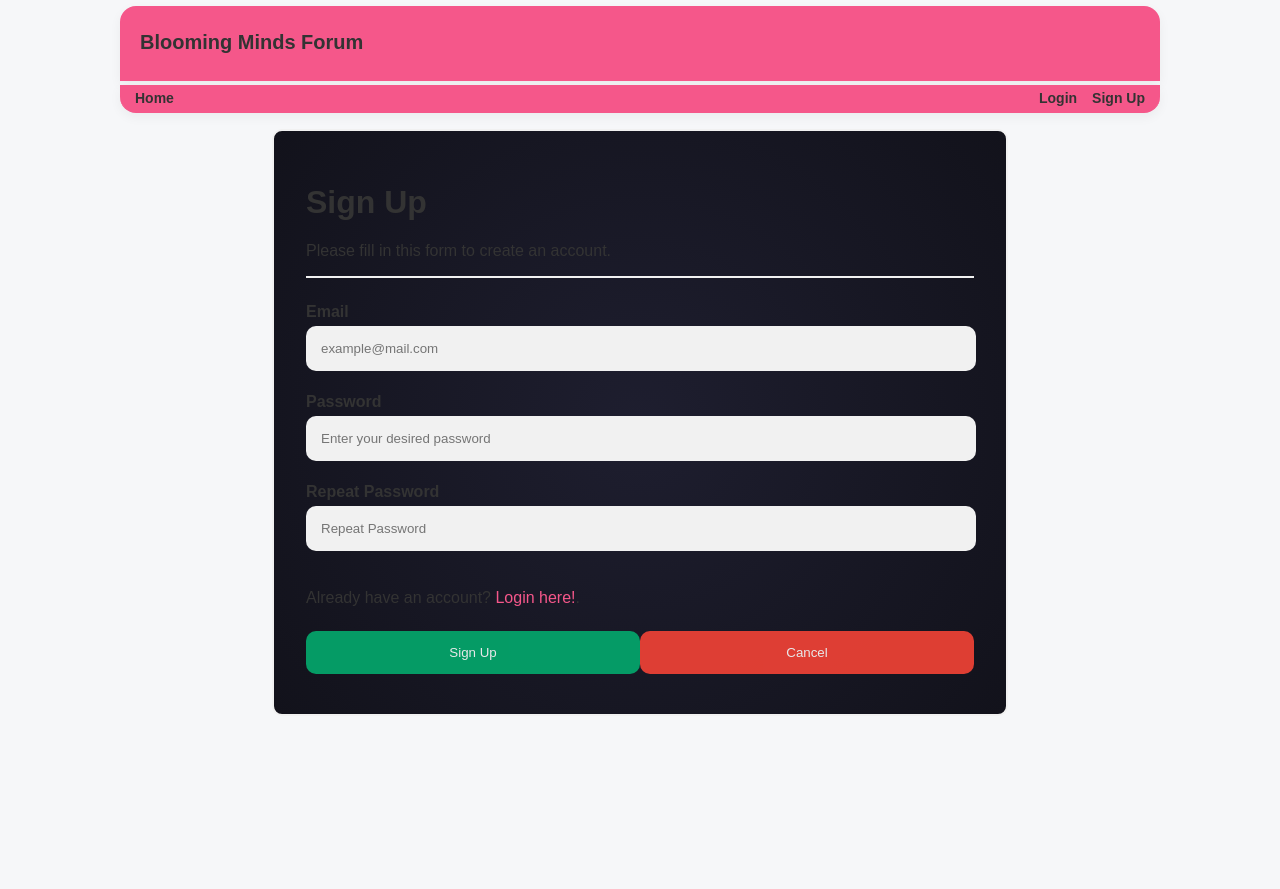
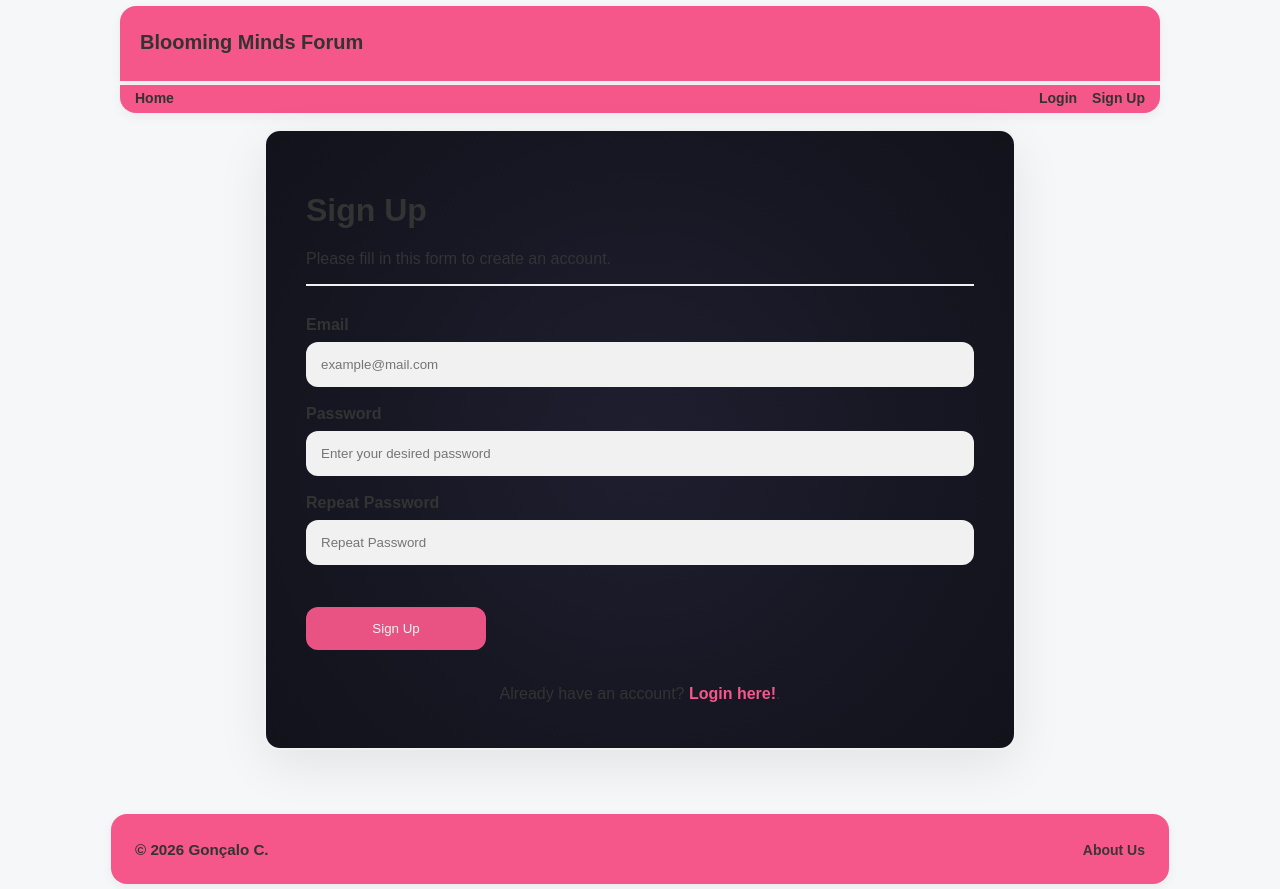
Before and after one commit to Goncalo-C2003/blooming-minds, a Vue app in the folder frontend/: page /signup in a window 1280 px wide. Before the commit the page ends 800 px from the top, so only its background shows below. Built offline with nearby package versions, Linux system fonts and the light colour scheme.

Commit message:
creating footer component and refactoring login and signup forms

```diff
--- a/frontend/src/App.vue
+++ b/frontend/src/App.vue
@@ -3,12 +3,18 @@
     <main class="view-wrap">
       <router-view />
     </main>
+    <Footer />
   </div>
 </template>
 
 <script>
-export default
-{
-  name: 'App'
-}
+import Footer from "@/components/Footer.vue";
+import "@/css/Footer.css";
+
+export default {
+  name: 'App',
+  components: {
+    Footer
+  }
+};
 </script>
--- a/frontend/src/components/Footer.vue
+++ b/frontend/src/components/Footer.vue
@@ -0,0 +1,16 @@
+<template>
+  <footer class="app-footer">
+    <div class="footer-left">
+      <span>© 2026 Gonçalo C.</span>
+    </div>
+    <div class="footer-right">
+      <button type="button" class="footer-button navbar-item">About Us</button>
+    </div>
+  </footer>
+</template>
+
+<script>
+export default {
+  name: 'Footer'
+};
+</script>
--- /dev/null
+++ b/frontend/src/components/Form.vue
@@ -0,0 +1,30 @@
+<template>
+  <form class="form">
+    <div class="container">
+      <slot name="heading">
+        <h1>Form</h1>
+      </slot>
+      <slot name="description">
+        <p>Use this form to submit your data.</p>
+      </slot>
+      <hr />
+      <slot name="fields">
+        <p>Add form fields here.</p>
+      </slot>
+      <div class="clearfix">
+        <slot name="actions">
+          <button type="submit" class="actnbtn">Submit</button>
+        </slot>
+      </div>
+      <div class="extra">
+        <slot name="extra"></slot>
+      </div>
+    </div>
+  </form>
+</template>
+
+<script>
+export default {
+  name: 'Form'
+};
+</script>
--- /dev/null
+++ b/frontend/src/css/Footer.css
@@ -0,0 +1,47 @@
+.app-footer {
+  display: flex;
+  justify-content: space-between;
+  align-items: center;
+  gap: 1rem;
+  padding: 18px 24px;
+  margin: 64px auto 0.7vh;
+  max-width: 1010px;
+  background-color: #F5578A !important;
+  color: white;
+  border-top: 2px solid var(--accent);
+  border-radius: 1rem;
+  box-shadow: var(--card-shadow);
+}
+
+.footer-left {
+  color: var(--text);
+  font-weight: bold;
+  font-size: 0.95rem;
+}
+
+.footer-right {
+  display: flex;
+  justify-content: flex-end;
+}
+
+.footer-button {
+  background: transparent;
+  color: inherit;
+  border: none;
+  padding: 0;
+  cursor: pointer;
+  font-weight: bold;
+  font-size: 14px;
+}
+
+@media (max-width: 640px) {
+  .app-footer {
+    flex-direction: column;
+    align-items: stretch;
+    text-align: center;
+  }
+
+  .footer-right {
+    justify-content: center;
+  }
+}
--- /dev/null
+++ b/frontend/src/css/Form.css
@@ -0,0 +1,86 @@
+.form {
+  max-width: 700px;
+  margin: auto;
+  border: 2px solid #f1f1f1;
+  padding: 24px;
+  background-color: var(--card);
+  border-radius: 16px;
+  box-shadow: 0 16px 50px rgba(0, 0, 0, 0.08);
+}
+
+label {
+  display: block;
+  margin: 14px 0 8px;
+  font-weight: 600;
+}
+
+input[type=text], input[type=password] {
+  width: 100%;
+  padding: 15px;
+  margin: 0 0 18px;
+  display: block;
+  border: none;
+  background: #f1f1f1;
+  border-radius: 12px;
+  box-sizing: border-box;
+}
+
+input[type=text]:focus, input[type=password]:focus {
+  background-color: #e8e8e8 !important;
+  outline: none;
+  box-shadow: 0 0 0 3px rgba(4, 170, 109, 0.12);
+}
+
+hr {
+  border: 1px solid #f1f1f1;
+  margin-bottom: 30px;
+}
+
+button {
+  color: white;
+  padding: 14px 24px;
+  margin: 8px 0;
+  border: none;
+  cursor: pointer;
+  width: 100%;
+  opacity: 0.95;
+  border-radius: 12px;
+  transition: all 0.18s ease;
+}
+
+button:hover {
+  opacity: 1;
+  transform: translateY(-1px);
+}
+
+.actnbtn {
+  width: auto;
+  display: inline-flex;
+  align-items: center;
+  justify-content: center;
+  margin: 24px auto 0;
+  min-width: 180px;
+  background-color: #F5578A;
+}
+
+.extra {
+  margin-top: 20px;
+  text-align: center;
+}
+
+.extra p {
+  margin: 0;
+  line-height: 1.7;
+}
+
+.container {
+  max-width: 1000px;
+  margin: auto;
+  padding: 16px;
+}
+
+.clearfix::after {
+  content: "";
+  clear: both;
+  display: table;
+}
--- a/frontend/src/css/Login.css
+++ b/frontend/src/css/Login.css
@@ -1,83 +1,22 @@
-.form
-{
-  max-width: 700px;
-  margin: auto;
-  border: 2px solid #f1f1f1;
-  padding: 16px;
-  background-color: var(--card);
-  border-radius: 10px;
+@import "./Form.css";
+
+button {
+  background-color: #04AA6D;
 }
 
-input[type=text], input[type=password]
-{
-  width: 640px;
-  padding: 15px;
-  margin: 5px 0 22px 0;
-  display: inline-block;
-  border: none;
-  background: #f1f1f1;
-  border-radius: 10px;
+button:hover {
+  opacity: 1;
 }
 
-input[type=text]:focus, input[type=password]:focus
-{
-  background-color: #dddddd!important;
-  outline: none;
+.extra {
+  margin-top: 18px;
+  text-align: center;
 }
 
-hr
-{
-  border: 1px solid #f1f1f1;
-  margin-bottom: 25px;
-  min-width: 600px;
+.link {
+  color: #F5578A !important;
+  text-decoration: none;
+  display: inline-block;
+  margin-top: 12px;
+  font-weight: 600;
 }
-
-button
-{
-  background-color: #04AA6D;
-  color: white;
-  padding: 14px 20px;
-  margin: 8px 0;
-  border: none;
-  cursor: pointer;
-  width: 100%;
-  opacity: 0.9;
-  border-radius: 10px;
-}
-
-button:hover
-{
-  opacity:1;
-}
-
-.cancelbtn
-{
-  padding: 14px 20px;
-  background-color: #f44336;
-}
-
-.cancelbtn, .signupbtn
-{
-  float: left;
-  width: 50%;
-}
-
-.container
-{
-  max-width: 1000px;
-  margin: auto;
-  padding: 16px;
-}
-
-.clearfix::after
-{
-  content: "";
-  clear: both;
-  display: table;
-}
-
-.link
-{
-  color: #F5578A!important;
-  text-decoration: none;
-}
--- a/frontend/src/css/Navbar.css
+++ b/frontend/src/css/Navbar.css
@@ -58,8 +58,6 @@
   color: var(--text);
   font-size: 14px;
   font-weight: bold;
-  transition:
-  color 0.2s ease;
 }
 
 .logo
--- a/frontend/src/css/Signup.css
+++ b/frontend/src/css/Signup.css
@@ -1,86 +1,29 @@
-.form
-{
-  max-width: 700px;
-  margin: auto;
-  padding: 16px;
+@import "./Form.css";
 
+.form {
   border: hsl(259, 13%, 28%) 1px solid;
   background-color: hsl(243, 26%, 15%);
   border-radius: 1rem;
-  border: hsl(259, 13%, 28%) 1px solid;
   background-image: radial-gradient(circle, #1e1e2f, #12121b);
 }
 
-input[type=text], input[type=password]
-{
-  width: 640px;
-  padding: 15px;
-  margin: 5px 0 22px 0;
-  display: inline-block;
-  border: none;
-  background: #f1f1f1;
-  border-radius: 10px;
+button {
+  background-color: #04AA6D;
 }
 
-input[type=text]:focus, input[type=password]:focus
-{
-  background-color: #dddddd!important;
-  outline: none;
+button:hover {
+  opacity: 1;
 }
 
-hr
-{
-  border: 1px solid #f1f1f1;
-  margin-bottom: 25px;
-  min-width: 600px;
+.extra {
+  margin-top: 18px;
+  text-align: center;
 }
 
-button
-{
-  background-color: #04AA6D;
-  color: white;
-  padding: 14px 20px;
-  margin: 8px 0;
-  border: none;
-  cursor: pointer;
-  width: 100%;
-  opacity: 0.9;
-  border-radius: 10px;
+.link {
+  color: #F5578A !important;
+  text-decoration: none;
+  display: inline-block;
+  margin-top: 12px;
+  font-weight: 600;
 }
-
-button:hover
-{
-  opacity:1;
-}
-
-.cancelbtn
-{
-  padding: 14px 20px;
-  background-color: #f44336;
-}
-
-.cancelbtn, .signupbtn
-{
-  float: left;
-  width: 50%;
-}
-
-.container
-{
-  max-width: 1000px;
-  margin: auto;
-  padding: 16px;
-}
-
-.clearfix::after
-{
-  content: "";
-  clear: both;
-  display: table;
-}
-
-.link
-{
-  color: #F5578A!important;
-  text-decoration: none;
-}
--- a/frontend/src/views/LoginView.vue
+++ b/frontend/src/views/LoginView.vue
@@ -1,32 +1,45 @@
 <template>
-  <Navbar/>
-  <form class="form">
-  <div class="container">
-    <h1>Login</h1>
-    <p>Welcome back to our community!</p>
-    <hr>
-    <label for="email"><b>Email or Username</b></label>
-    <input type="text" placeholder="example@mail.com" name="email" required>
-    <label for="psw"><b>Password</b></label>
-    <input type="password" placeholder="Enter your desired password" name="psw" required>
-    <p>Don't have an account yet? <router-link to="/login" class="link">Sign up here!</router-link>.</p>
-    <div class="clearfix">
-      <button type="button" class="cancelbtn">Cancel</button>
-      <button type="submit" class="signupbtn">Sign Up</button>
-    </div>
-  </div>
-</form>
+  <Navbar />
+  <Form>
+    <template #heading>
+      <h1>Login</h1>
+    </template>
+
+    <template #description>
+      <p>Welcome back to our community!</p>
+    </template>
+
+    <template #fields>
+      <label for="email"><b>Email or Username</b></label>
+      <input type="text" placeholder="example@mail.com" name="email" required />
+
+      <label for="psw"><b>Password</b></label>
+      <input type="password" placeholder="Enter your desired password" name="psw" required />
+    </template>
+
+    <template #actions>
+      <button type="submit" class="actnbtn">Log In</button>
+    </template>
+
+    <template #extra>
+      <p>
+        Don't have an account yet?
+        <router-link to="/signup" class="link">Sign up here!</router-link>.
+      </p>
+    </template>
+  </Form>
 </template>
 
 <script>
 import "@/css/Login.css";
 import Navbar from "@/components/Navbar.vue";
-export default
-{
+import Form from "@/components/Form.vue";
+
+export default {
   name: 'LoginView',
-  components:
-  {
-    Navbar
+  components: {
+    Navbar,
+    Form
   }
-}
+};
 </script>
--- a/frontend/src/views/SignupView.vue
+++ b/frontend/src/views/SignupView.vue
@@ -1,34 +1,47 @@
 <template>
-  <Navbar/>
-  <form class="form">
-  <div class="container">
-    <h1>Sign Up</h1>
-    <p>Please fill in this form to create an account.</p>
-    <hr>
-    <label for="email"><b>Email</b></label>
-    <input type="text" placeholder="example@mail.com" name="email" required>
-    <label for="psw"><b>Password</b></label>
-    <input type="password" placeholder="Enter your desired password" name="psw" required>
-    <label for="psw-repeat"><b>Repeat Password</b></label>
-    <input type="password" placeholder="Repeat Password" name="psw-repeat" required>
-    <p>Already have an account? <router-link to="/login" class="link">Login here!</router-link>.</p>
-    <div class="clearfix">
-      <button type="submit" class="signupbtn">Sign Up</button>
-      <button type="button" class="cancelbtn">Cancel</button>
-    </div>
-  </div>
-</form>
+  <Navbar />
+  <Form>
+    <template #heading>
+      <h1>Sign Up</h1>
+    </template>
+
+    <template #description>
+      <p>Please fill in this form to create an account.</p>
+    </template>
+
+    <template #fields>
+      <label for="email"><b>Email</b></label>
+      <input type="text" placeholder="example@mail.com" name="email" required />
+
+      <label for="psw"><b>Password</b></label>
+      <input type="password" placeholder="Enter your desired password" name="psw" required />
+
+      <label for="psw-repeat"><b>Repeat Password</b></label>
+      <input type="password" placeholder="Repeat Password" name="psw-repeat" required />
+    </template>
+
+    <template #actions>
+      <button type="submit" class="actnbtn">Sign Up</button>
+    </template>
+
+    <template #extra>
+      <p>
+        Already have an account?
+        <router-link to="/login" class="link">Login here!</router-link>.
+      </p>
+    </template>
+  </Form>
 </template>
 
 <script>
 import "@/css/Signup.css";
 import Navbar from "@/components/Navbar.vue";
-export default
-{
+import Form from "@/components/Form.vue";
+export default {
   name: 'SignupView',
-  components:
-  {
-    Navbar
+  components: {
+    Navbar,
+    Form
   }
 }
 
```
